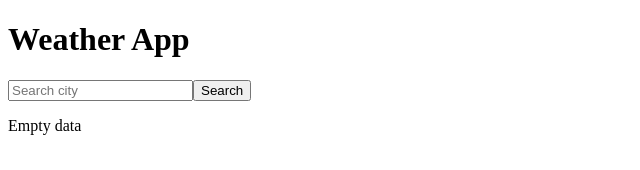
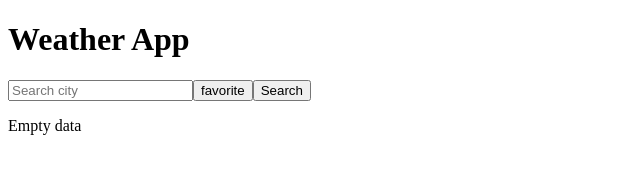
Before and after one commit to theendtx/Weather-App-rebuild, a React (Vite) app: page / in a window 1280 px wide. Shown: the top 170 px of the page, without its empty margins (0-640 px from the left). Built offline with nearby package versions, Linux system fonts and the light colour scheme.

Commit message:
feat: implement favorites feature

```diff
--- a/src/App.tsx
+++ b/src/App.tsx
@@ -4,6 +4,7 @@ import Header from "./components/Header";
 import SearchInput from "./components/SearchInput";
 import WeatherCard from "./components/WeatherCard";
 import ForecastList from "./components/ForecastList";
+import  FavoritesList  from "./components/FavoritesList";
 
 function App() {
     const [city, setCity] = useState<any>(null);
@@ -11,6 +12,23 @@ function App() {
     const [loading, setLoading] = useState(false);
     const [error, setError] = useState("");
     const [forecast, setForecast] = useState<any>([]);
+    const [favorites, setFavorites] = useState<string[]>([]);
+
+    function toggleFavorite(){
+        if (favorites.includes(city)){
+            setFavorites(
+                favorites.filter(
+                    item =>
+                        item !== city
+                )
+            );
+        } else {
+            setFavorites(
+                [...favorites, city]
+            );
+        }
+    }
+
     async function fetchWeather() {
         try {
 
@@ -66,9 +84,17 @@ setForecast(
            city={city}
            setCity={setCity} />
 
+           <button onClick={toggleFavorite}>
+            favorite
+           </button>
+
            <button
            onClick={fetchWeather}
            >Search</button>
+
+           <FavoritesList
+           favorites={favorites}
+           />
 
           <WeatherCard
            weather={weather}
--- /dev/null
+++ b/src/components/FavoritesList.tsx
@@ -0,0 +1,38 @@
+function FavoritesList({
+
+ favorites
+
+}:{
+
+ favorites:string[]
+
+}){
+
+ return(
+
+ <div>
+
+ {
+
+ favorites.map(
+ city=>(
+
+  <p
+   key={city}
+  >
+
+   {city}
+
+  </p>
+
+ ))
+
+ }
+
+ </div>
+
+ )
+
+}
+
+export default FavoritesList;
```
